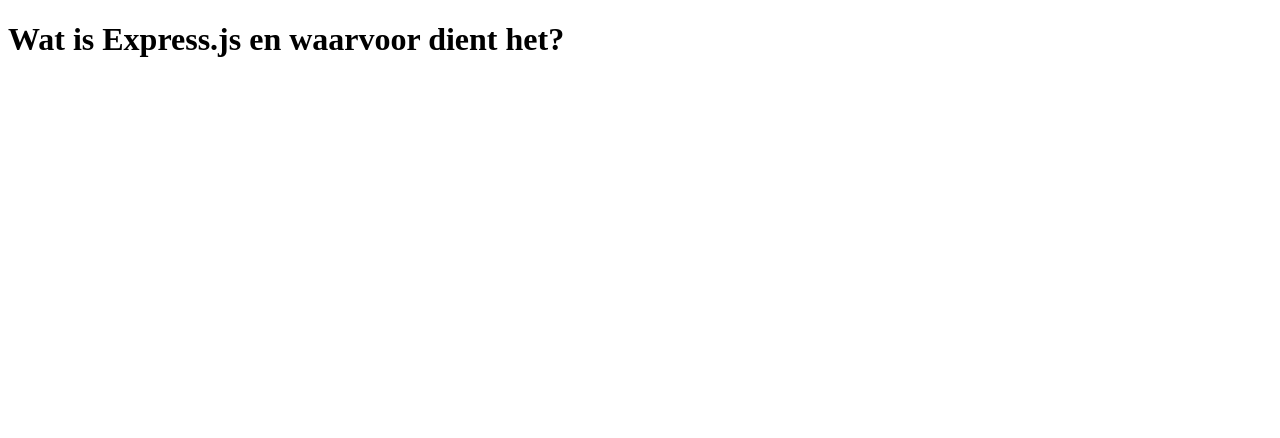
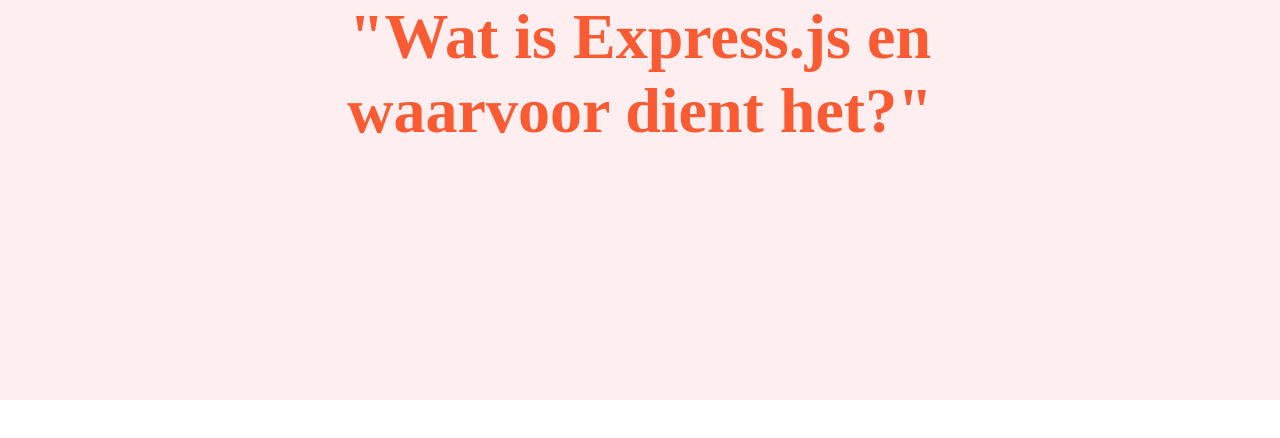
Before and after one commit to Jderoeck/gitGroep5, a plain HTML site: page vraag-detail.html in a window 1280 px wide. Drawn offline with Linux system fonts and the light colour scheme.

Commit message:
style vraag detail

```diff
--- a/vraag-detail.html
+++ b/vraag-detail.html
@@ -2,9 +2,10 @@
 <html lang="en">
 <head>
     <meta charset="UTF-8">
+    <link rel="stylesheet" href="css/style.css">
     <title>Vraag detail</title>
 </head>
 <body>
-    <div><h1>Wat is Express.js en waarvoor dient het?</h1></div>
+    <div class="section vraag"><h1 class="labelVraag">"Wat is Express.js en waarvoor dient het?"</h1></div>
 </body>
 </html>
```
